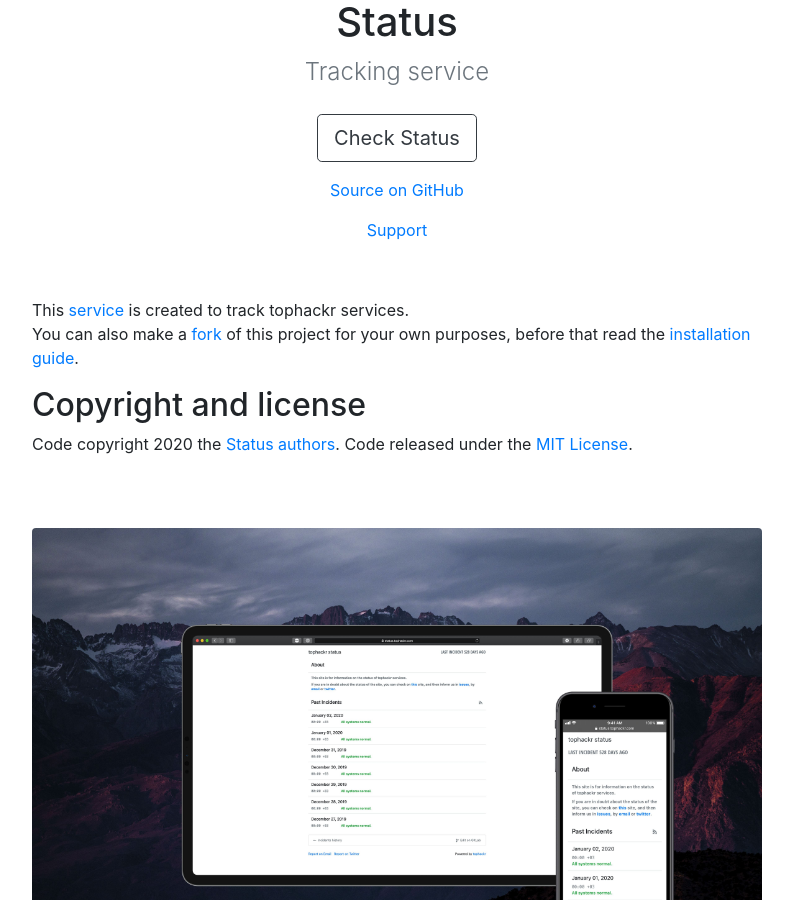
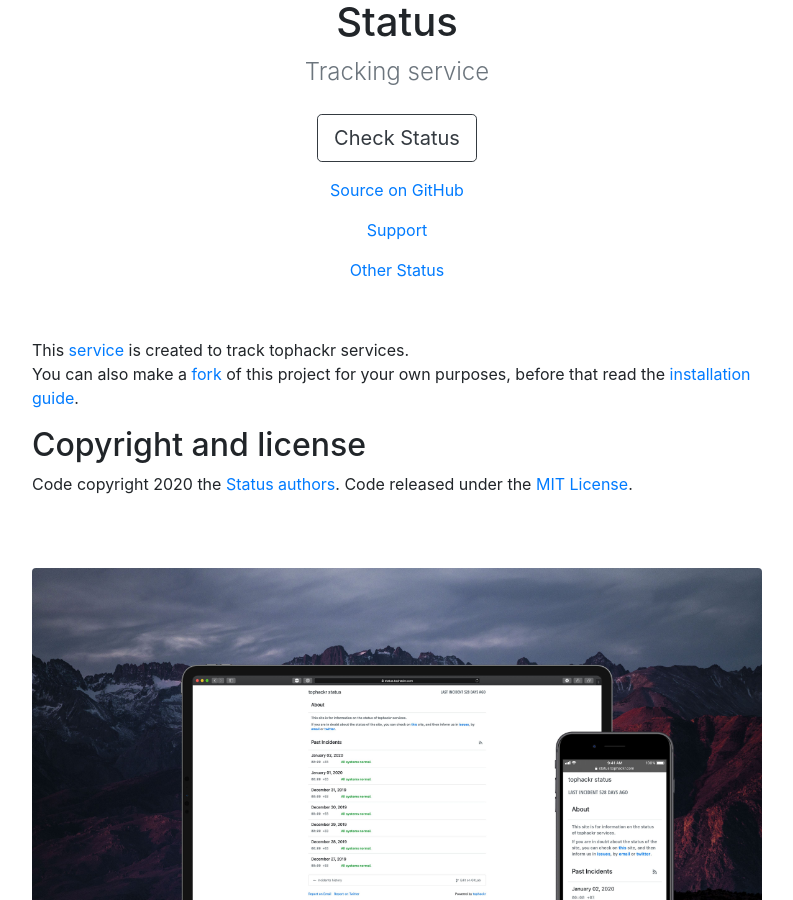
Before and after one commit to tophackr/tophackr.github.io, a Jekyll site: the page built from _projects/status-p.md, in a window 1280 px wide and 900 px high, scrolled down 395 px. Shown: the whole window, without its empty margins (243-1036 px from the left). Built offline with Jekyll 4.4.1, drawn with Linux system fonts in a browser that asks for light colours; nearby versions of some CDN libraries; a script that is not in the unit is left out.

Commit message:
added other status

```diff
--- a/_projects/status-p.md
+++ b/_projects/status-p.md
@@ -8,6 +8,8 @@
   name: Check Status
   url: https://status.tophackr.com
 repo: https://github.com/tophackr/status
+links:
+  "Other Status": https://github.com/tophackr/status-other
 ---
 
 This [service][status] is created to track tophackr services.
```
